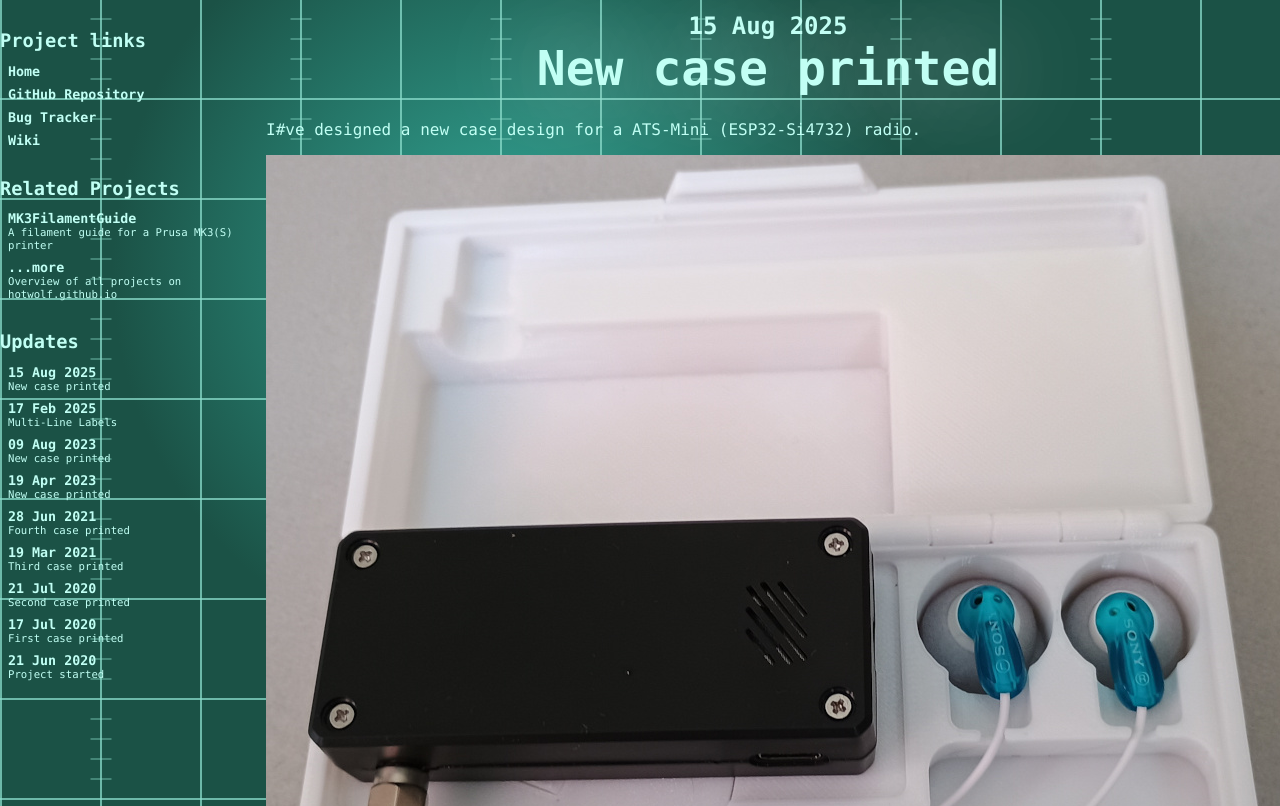
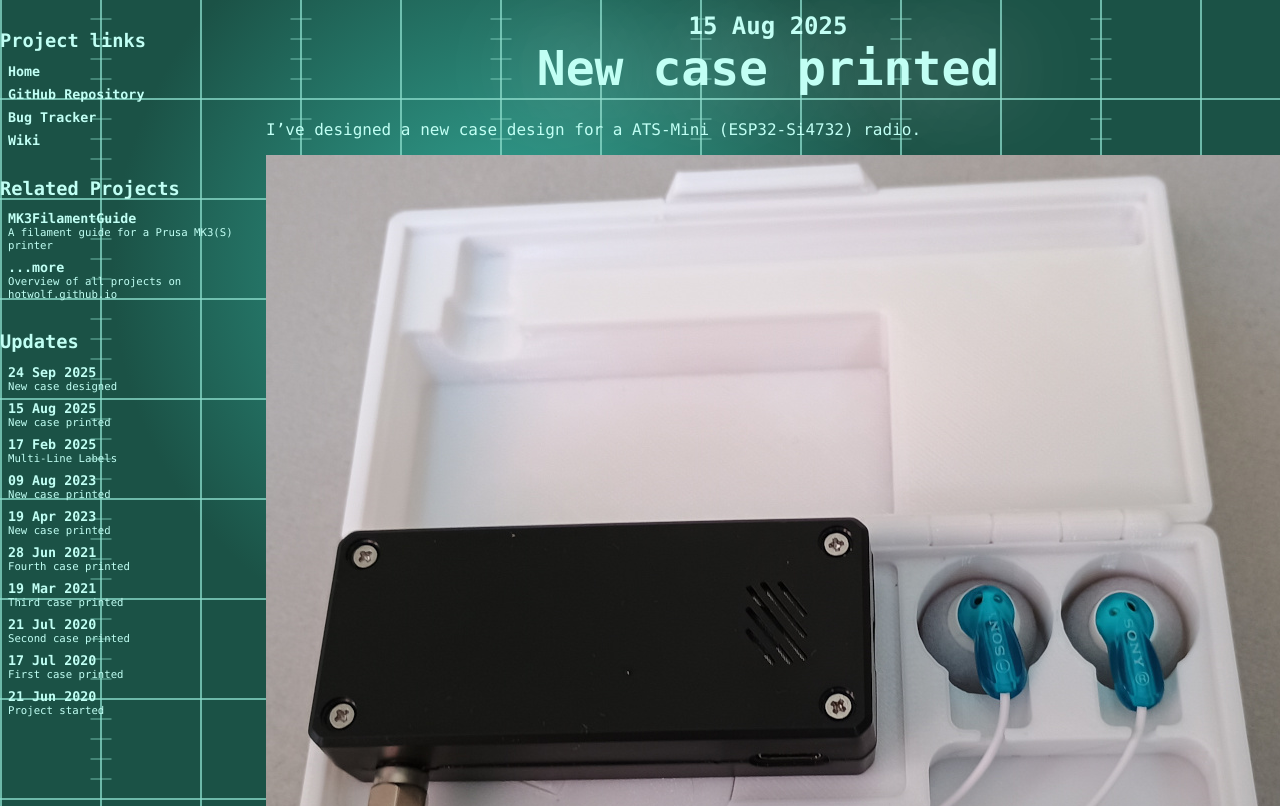
Before and after one commit to hotwolf/CaseBuilderLib, a Jekyll site: the page built from _posts/2025-08-15-new_case_printed.md, in a window 1280 px wide. Shown: the top 806 px of the page. Built offline with Jekyll 4.4.1, drawn with Linux system fonts in a browser that asks for light colours.

Commit message:
new post

```diff
--- a/_posts/2025-08-15-new_case_printed.md
+++ b/_posts/2025-08-15-new_case_printed.md
@@ -3,7 +3,7 @@ layout: post
 title:  New case printed
 ---
 
-I#ve designed a new case design for a ATS-Mini (ESP32-Si4732) radio.
+I've designed a new case design for a ATS-Mini (ESP32-Si4732) radio.
 
 ![ATS-Mini case]({{ site.url }}/images/2025-08-15-ATS-Mini1.jpg)
 ![ATS-Mini case]({{ site.url }}/images/2025-08-15-ATS-Mini2.jpg)
```
Also changed, not shown: _posts/2025-09-24-new_case_designed.md (added, +9 -0 lines), images/2025-09-26-nanovna_closed.jpg (added), images/2025-09-26-nanovna_open.jpg (added).
